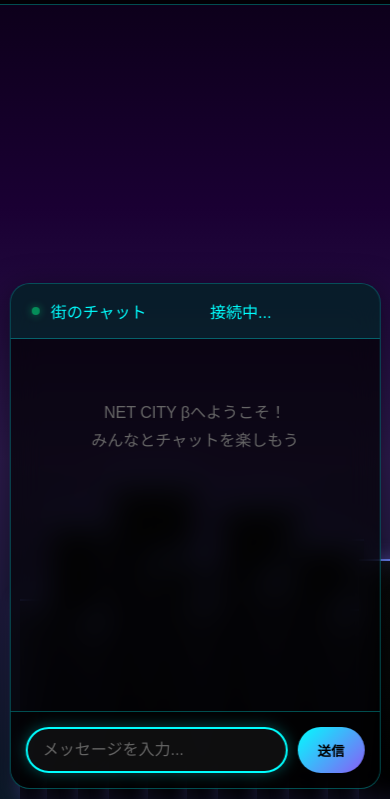
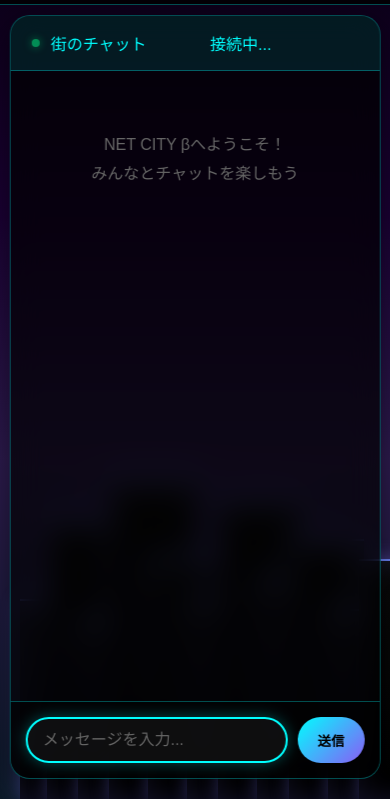
Before and after one commit to koukiniwa/net-city-beta, a plain HTML site: page city.html in a window 390 px wide. Shown: the part 45-844 px from the top of the page. Drawn offline with Linux system fonts and the light colour scheme; no server answers; sample sign-in values are in the browser's storage.

Commit message:
チャット欄を上に移動して見やすく改善

```diff
--- a/css/city.css
+++ b/css/city.css
@@ -160,12 +160,13 @@ body {
 
 .chat-container {
     position: fixed;
-    bottom: 20px;
+    top: 80px; /* ヘッダーの下に配置 */
     left: 50%;
     transform: translateX(-50%); /* 中央に配置 */
     width: 90%;
     max-width: 800px;
-    height: 500px;
+    height: calc(100vh - 100px); /* 画面の高さいっぱいに（上下20pxの余白） */
+    max-height: 700px; /* 最大の高さを設定 */
     background: rgba(0, 0, 0, 0.7); /* 半透明の黒 */
     backdrop-filter: blur(15px); /* ぼかし */
     border: 1px solid rgba(0, 255, 255, 0.3);
@@ -404,8 +405,9 @@ body {
 
     .chat-container {
         width: 95%;
-        height: 60vh;
-        bottom: 10px;
+        top: 60px; /* ヘッダーの下 */
+        height: calc(100vh - 80px); /* 画面いっぱい */
+        max-height: none; /* 最大高さ制限を解除 */
     }
 
     .input-area {
```
